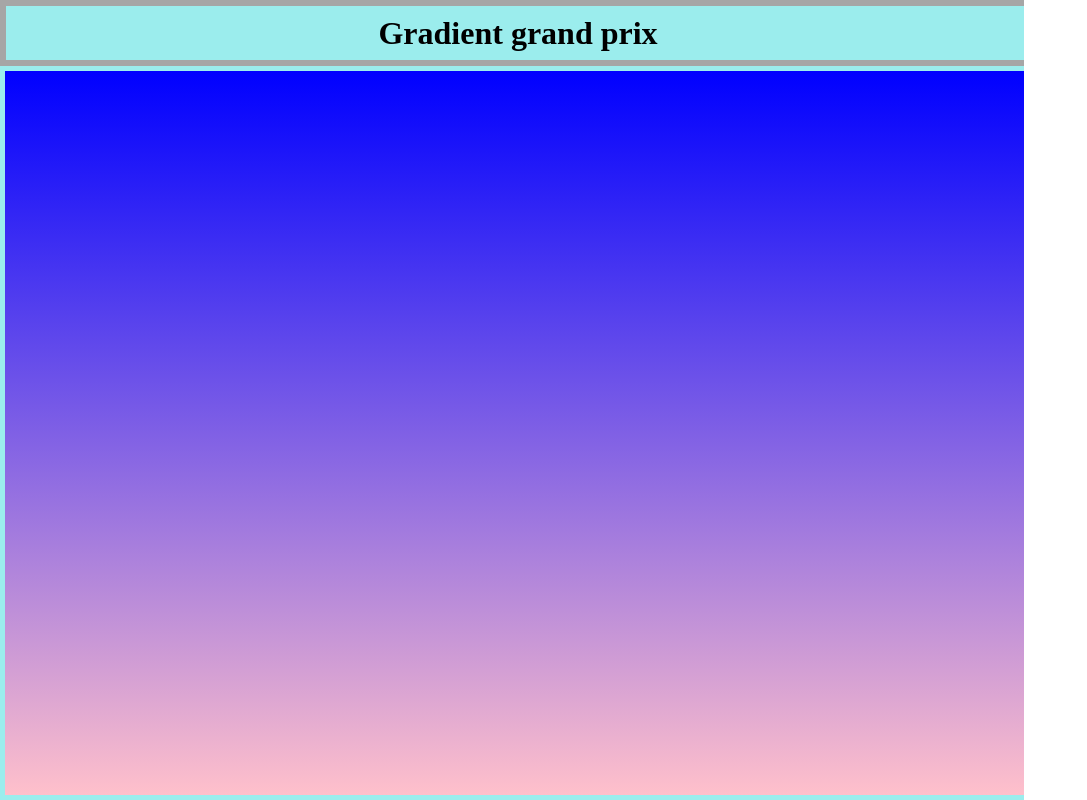
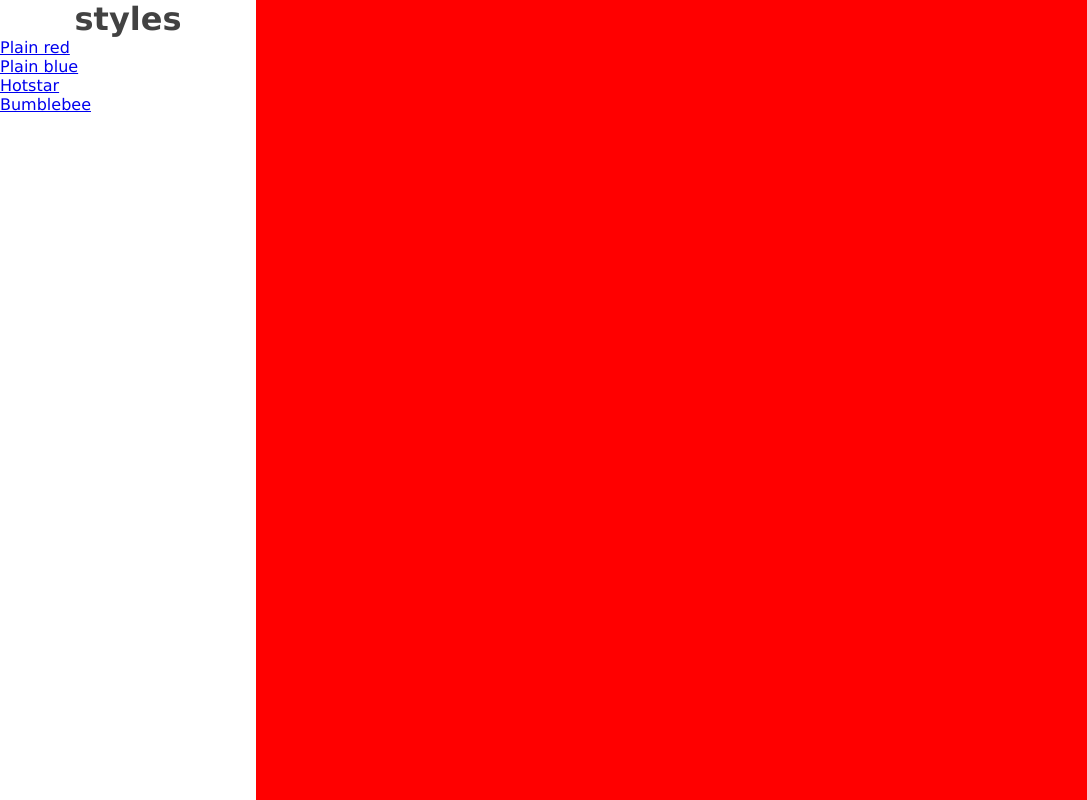
Before and after one commit to Santo-Undefined/gradient-grand-prix, a plain HTML site: page index.html in a window 1280 px wide. Shown: the whole page, without its empty margins (0-1087 px from the left). Drawn offline with Linux system fonts and the light colour scheme.

Commit message:
newer simpler version

```diff
--- a/gradients.css
+++ b/gradients.css
@@ -1,10 +1,16 @@
-:root {
-  --simple-gradient: linear-gradient(blue, pink);
-}
-#color1 {
-  background:var(--simple-gradient);
+#plain-red {
+  background: rgb(255, 0, 0);
 }
 
-#color2 {
-  background:linear-gradient(rgb(105, 105, 159), rgb(119, 90, 94));
+#plain-blue {
+  background: rgb(0, 4, 255);
 }
+
+#hotstar {
+  background: linear-gradient(160deg, #18b2ff, #2472fe, #ac28eb, #f31887);
+}
+
+#bumblebee {
+  background-image: linear-gradient(to right, hsl(60, 100%, 50%) 35%, black 69%);
+  background-size: 100px, 100px;
+}
--- a/index.html
+++ b/index.html
@@ -6,47 +6,28 @@
     <title>Gradient Grand Prix</title>
     <link rel="stylesheet" href="/style.css">
     <link rel="stylesheet" href="/gradients.css">
+
   </head>
+
   <body>
-    <div class="nav-container" style="position: fixed;">
-      <div id="nav-box">
-            <h1>SELECTIONS</h1>
-          <div id="nav-option-box">
-            <nav>
-              <ul>
-                <a href="#color1"><li>gradient 1</li></a>
-                <a href="#color2"><li>gradient 2</li></a>
-              </ul>
-            </nav>
-          </div>
-        </div>
+    <div id="nav-box">
+      <h1 style="text-align: center; color:rgb(66, 66, 66);">styles</h1>
+      <nav>
+        <ul>
+          <a href="#plain-red"><li>Plain red</li></a>
+          <a href="#plain-blue"><li>Plain blue</li></a>
+          <a href="#hotstar"><li>Hotstar</li></a>
+          <a href="#bumblebee"><li>Bumblebee</li></a>
+        </ul>
+      </nav>
     </div>
-    <div id="frame">
-      <!-- <div id="nav-container">
-        <div id="nav-box">
-            <h1>SELECTIONS</h1>
-          <div id="nav-option-box">
-            <nav>
-              <ul>
-                <a href="#color1"><li>gradient 1</li></a>
-                <a href="#color2"><li>gradient 2</li></a>
-              </ul>
-            </nav>
-          </div>
-        </div>
-      </div> -->
-
-      <div id="content-container">
-        <div class="title-box">
-          <div style="align-items: center; align-content: center;">
-            <h1>Gradient grand prix</h1>
-          </div>
-        </div>
-        <div class="canvas" id="color1"></div>
-        <!-- <div class="canvas" id="color2"></div> -->
+    <main >
+      <div style="width: 100vw; height: 100vh ; overflow: hidden;">
+        <div class="canvas" id="plain-red"></div>
+        <div class="canvas" id="plain-blue"></div>
+        <div class="canvas" id="hotstar"></div>
+        <div class="canvas" id="bumblebee"></div>
       </div>
-
-
-    </div>
+    </main>
   </body>
 </html>
--- a/style.css
+++ b/style.css
@@ -12,88 +12,18 @@
 * {
   padding: 0;
   margin: 0;
+  font-family: 'Lucida Sans', 'Lucida Sans Regular', 'Lucida Grande', 'Lucida Sans Unicode', Geneva, Verdana, sans-serif;
 }
 
-#frame {
-  position: fixed;
-  display: flex;
+.canvas {
+  margin-left: 20vw;
+  width: 80vw;
   height: 100vh;
-  width: 100vw;
-}
-
-#nav-container {
-  position: static;
-  height: 100vh;
-  display: flex;
-  width: 20%;
-  height: auto;
-  background-color: rgb(253, 253, 253);
-}
-
-#content-container {
-  position: static;
-  display: flex;
-  overflow: hidden;
-  flex-direction: column;
-  width: 80%;
-  height: auto;
-  background-color: rgb(155, 237, 237);
 }
 
 #nav-box {
-  display: flex;
-  flex-direction: column;
-  width: 100%;
-  height: auto;
-  margin: var(--container-margin);
-  border-radius: var(--border-rounding);
-  justify-content: center;
-  background-color: rgb(0, 0, 0);
+  position: fixed;
+  width: 20vw;
+  height: 100vh;
+  background-color: rgb(255, 255, 255);
 }
-
-#nav-box h1 {
-  margin: var(--content-margin);
-  text-decoration: none;
-  text-align: center;
-  color: rgb(255, 255, 255);
-  background-color: inherit;
-}
-
-#nav-box nav {
-  background-color: rgb(226, 226, 226);
-  font-size: var(--content-font-size);
-  border: 3px solid black;
-}
-
-#nav-option-box {
-  flex-grow: 1;
-  margin: var(--container-margin);
-  border: var(--container-margin) solid white;
-  /* border-radius: var(--border-rounding); */
-}
-
-#nav-option-box li {
-  text-align: center;
-  border: 3px solid black;
-  margin: 5px;
-  list-style-type: none;
-}
-
-.title-box {
-  display: flex;
-  width: 100%;
-  height: 60px;
-  border: var(--border-margin) solid var(--border-color);
-  border-radius: var(--rounding);
-  justify-content: center;
-  align-items: center;
-}
-
-.canvas {
-  margin: 5px;
-  height: 100%;
-  width: 100%;
-  display: flex;
-  /* border: var(--border-margin) solid var(--border-color); */
-  /* border-radius: var(--rounding); */
-}
```
